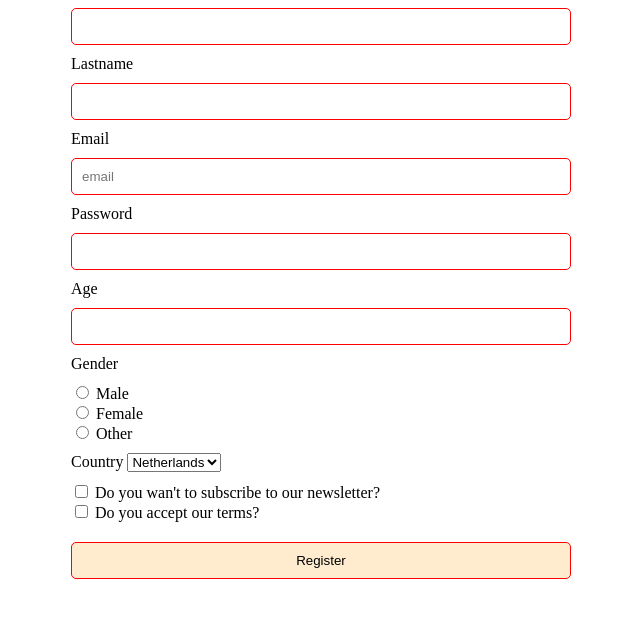
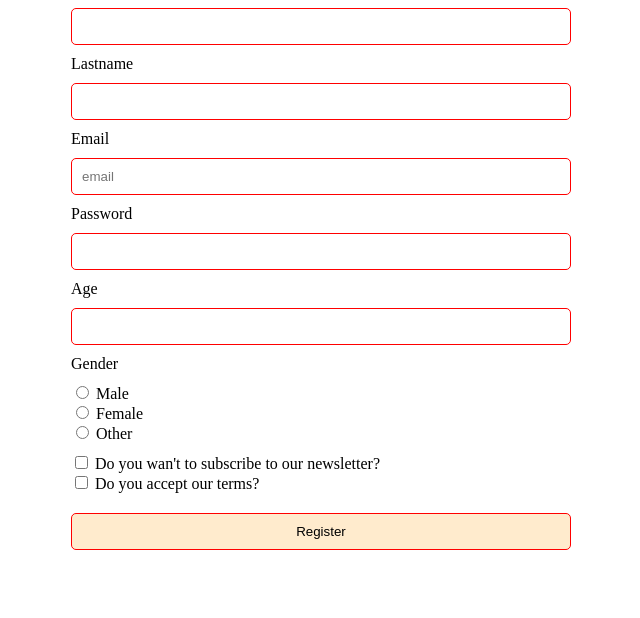
Before and after one commit to EmmaMargit/Forms-with-git-Emmas, a plain HTML site: page index.html in a window 1280 px wide. Shown: the part 100-718 px from the top of the page, without its empty margins (319-959 px from the left). Drawn offline with Linux system fonts and the light colour scheme.

Commit message:
ändringar

```diff
--- a/index.html
+++ b/index.html
@@ -50,15 +50,7 @@
                 <label for="other">Other</label>
             </div>
 
-            <!--Input dropdown-->
-            <label for="country">Country</label>
-                <select id="country" name="country"</select>
-                    <!--size="4" multiple-->
-                    <option value="SE">Sweden</option>
-                    <option value="TR">Turkey</option>
-                    <option value="IQ">Iraq</option>
-                    <option value="NL" selected>Netherlands</option>
-                </select>
+
 
             <!--Input checkbox-->
             <div class="from-row">
```
